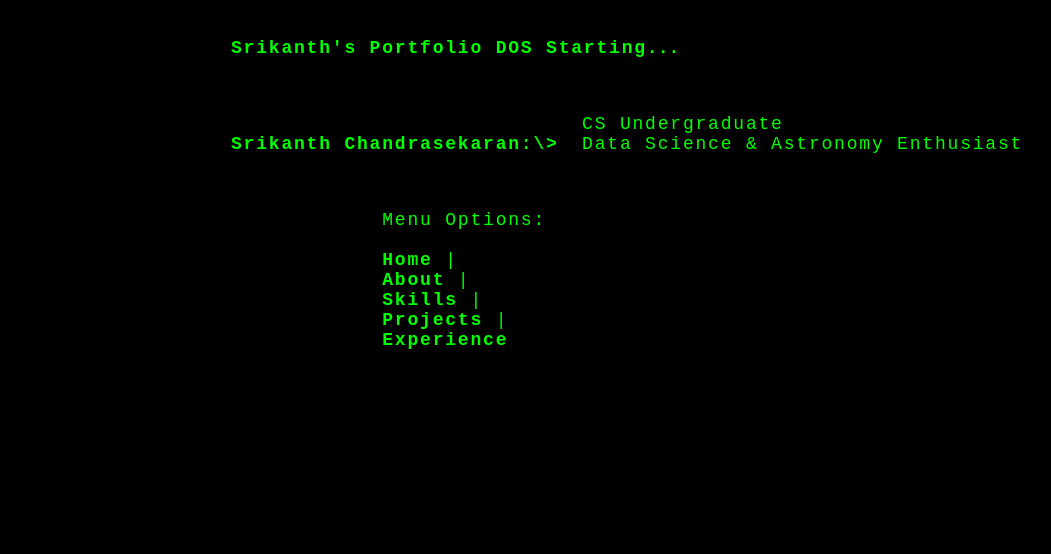
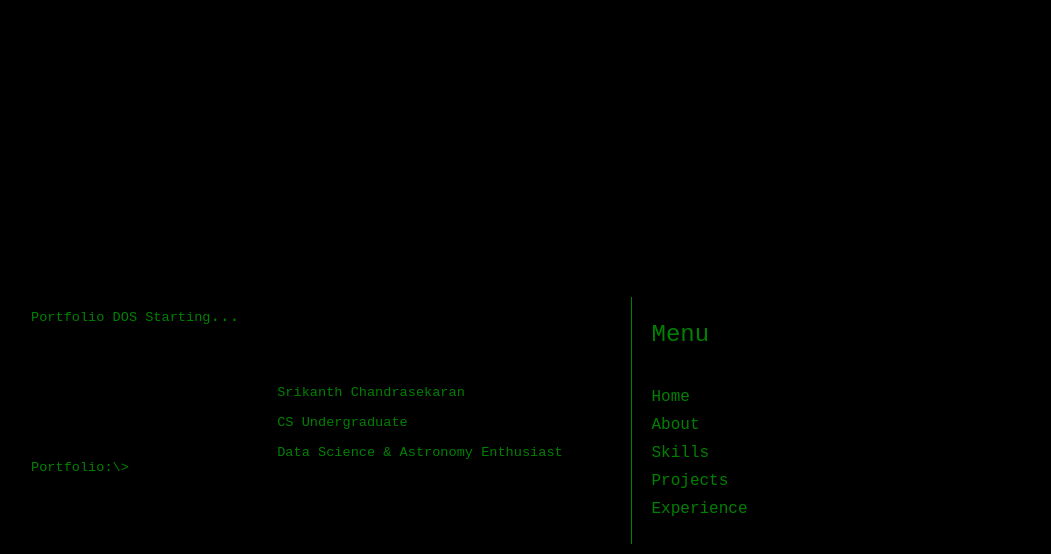
Before and after one commit to csrikanth05/csrikanth05.github.io, a plain HTML site: page index.html in a window 1280 px wide. Shown: the whole page, without its empty margins (9-1060 px from the left). Drawn offline with Linux system fonts and the light colour scheme.

Commit message:
Added two panel website

```diff
--- a/index.html
+++ b/index.html
@@ -7,20 +7,27 @@
     <title>Srikanth's Portfolio</title>
 </head>
 <body>
-    <div class="container">
-        <p class="typed-text" id="boot-text">Srikanth's Portfolio DOS Starting</p><span class="typed-dots" id="dots">...</span>
-        <br><br>
-        <p class="typed-text" id="prompt-text">Srikanth Chandrasekaran:\><span class="cursor" id="cursor">_</span></p>
-        <p class="typed-text" id="desc-text">CS Undergraduate<br>Data Science & Astronomy Enthusiast</p>
-        <br>
-        <p class="typed-text" id="menu-text">
-            Menu Options:<br>
-            <a href="#home">Home</a> |
-            <a href="#about">About</a> |
-            <a href="#skills">Skills</a> |
-            <a href="#projects">Projects</a> |
-            <a href="#experience">Experience</a>
-        </p>
+    <div class="wrapper">
+        <div class="left-panel">
+            <p class="typed-text" id="boot-text">Portfolio DOS Starting</p><span class="typed-dots" id="dots">...</span>
+            <br><br>
+            <p class="typed-text" id="prompt-text">Portfolio:\><span class="cursor" id="cursor">_</span></p>
+            <p class="typed-text" id="desc-text">
+                Srikanth Chandrasekaran<br>
+                CS Undergraduate<br>
+                Data Science & Astronomy Enthusiast
+            </p>
+        </div>
+        <div class="right-panel">
+            <p class="menu-title">Menu</p>
+            <ul class="menu">
+                <li><a href="#home">Home</a></li>
+                <li><a href="#about">About</a></li>
+                <li><a href="#skills">Skills</a></li>
+                <li><a href="#projects">Projects</a></li>
+                <li><a href="#experience">Experience</a></li>
+            </ul>
+        </div>
     </div>
     <script src="script.js"></script>
 </body>
--- a/script.js
+++ b/script.js
@@ -3,7 +3,6 @@ document.addEventListener("DOMContentLoaded", function() {
     const dots = document.getElementById('dots');
     const promptText = document.getElementById('prompt-text');
     const descText = document.getElementById('desc-text');
-    const menuText = document.getElementById('menu-text');
     const cursor = document.getElementById('cursor');
 
     let delay = 500;
@@ -25,10 +24,6 @@ document.addEventListener("DOMContentLoaded", function() {
                 // Show description text after another second
                 setTimeout(() => {
                     descText.style.opacity = 1;
-                    // Show menu after description appears
-                    setTimeout(() => {
-                        menuText.style.opacity = 1;
-                    }, delay);
                 }, delay);
             }, delay);
         }, 3000); // Total 3 seconds for the boot dots animation
--- a/style.css
+++ b/style.css
@@ -1,63 +1,82 @@
-/* Global styles */
+/* General styles */
 body {
     background-color: black;
-    color: #00FF00; /* Bright DOS-like green */
+    color: green;
     font-family: 'Courier New', monospace;
-    font-size: 18px;
     margin: 0;
     padding: 20px;
+    display: flex;
+    justify-content: center;
+    align-items: center;
+    height: 100vh;
 }
 
-.container {
-    max-width: 800px;
-    margin: auto;
+/* Wrapper to hold both panels */
+.wrapper {
+    display: flex;
+    width: 100%;
+    max-width: 1200px;
 }
 
-/* Styling the title and prompt text */
-#boot-text {
-    font-weight: bold;
-}
-
-#prompt-text {
-    font-weight: bold;
+/* Left terminal panel */
+.left-panel {
+    width: 50%;
+    padding-right: 20px;
+    border-right: 1px solid green;
 }
 
 .typed-text {
     white-space: pre; /* To preserve spacing */
-    display: inline-block; /* For typed effect */
+    display: inline-block; /* Allow typed effect */
     opacity: 0; /* Start hidden */
+    font-size: 0.85em; /* Reduced font size */
+    text-align: left;
 }
 
-.typed-dots {
-    font-weight: bold;
-    display: inline-block;
-    opacity: 0;
-}
-
-/* Styling links for the menu */
-a {
-    color: #00FF00;
-    text-decoration: none;
-    font-weight: bold;
-}
-
-a:hover {
-    text-decoration: underline;
-}
-
-/* Adjust the thickness of the text */
-p, a {
-    letter-spacing: 0.1em;
-}
-/* Blinking cursor */
 .cursor {
     font-weight: bold;
     opacity: 1;
     animation: blink 1s step-start infinite;
 }
 
+/* Blinking cursor animation */
 @keyframes blink {
     50% {
         opacity: 0;
     }
 }
+
+/* Right panel with menu */
+.right-panel {
+    width: 50%;
+    padding-left: 20px;
+    display: flex;
+    flex-direction: column;
+    justify-content: center;
+}
+
+.menu-title {
+    font-size: 1.5em;
+    color: green;
+    text-align: left;
+}
+
+.menu {
+    list-style-type: none;
+    padding: 0;
+    font-size: 1em;
+}
+
+.menu li {
+    margin-bottom: 10px;
+}
+
+.menu li a {
+    color: green;
+    text-decoration: none;
+}
+
+/* Menu hover effect */
+.menu li a:hover {
+    text-decoration: underline;
+}
```
